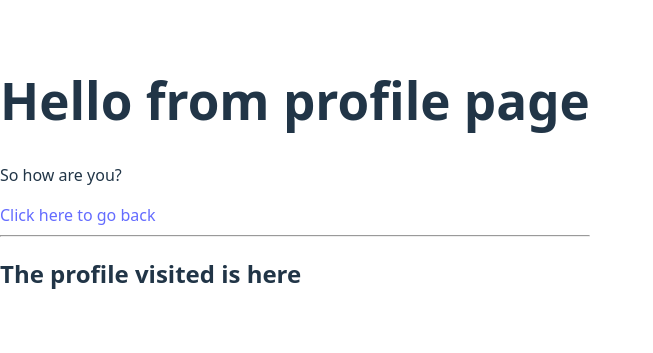
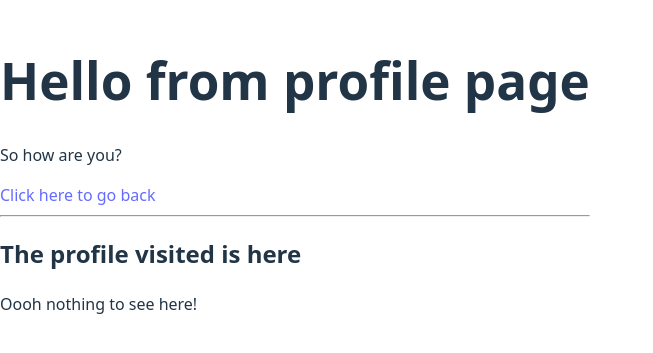
Before and after one commit to nickonyi/React-Routing, a React (Vite) app: page /profile in a window 1280 px wide. Shown: the part 225-578 px from the top of the page, without its empty margins (0-653 px from the left). Built offline with nearby package versions, Linux system fonts and the light colour scheme.

Commit message:
react router

```diff
--- /dev/null
+++ b/src/components/DefaultProfile.jsx
@@ -0,0 +1,3 @@
+export default function DefaultProfile() {
+  return <p>Oooh nothing to see here!</p>;
+}
--- a/src/main.jsx
+++ b/src/main.jsx
@@ -6,6 +6,7 @@ import App from './App.jsx';
 import Profile from './components/Profile.jsx';
 import Popeye from './components/Popeye.jsx';
 import Spinach from './components/Spinach.jsx';
+import DefaultProfile from './components/DefaultProfile.jsx';
 
 const router = createBrowserRouter([
   {
@@ -16,6 +17,7 @@ const router = createBrowserRouter([
     path: 'profile',
     element: <Profile />,
     children: [
+      { index: true, element: <DefaultProfile /> },
       { path: 'spinach', element: <Spinach /> },
       { path: 'Popeye', element: <Popeye /> },
     ],
```
